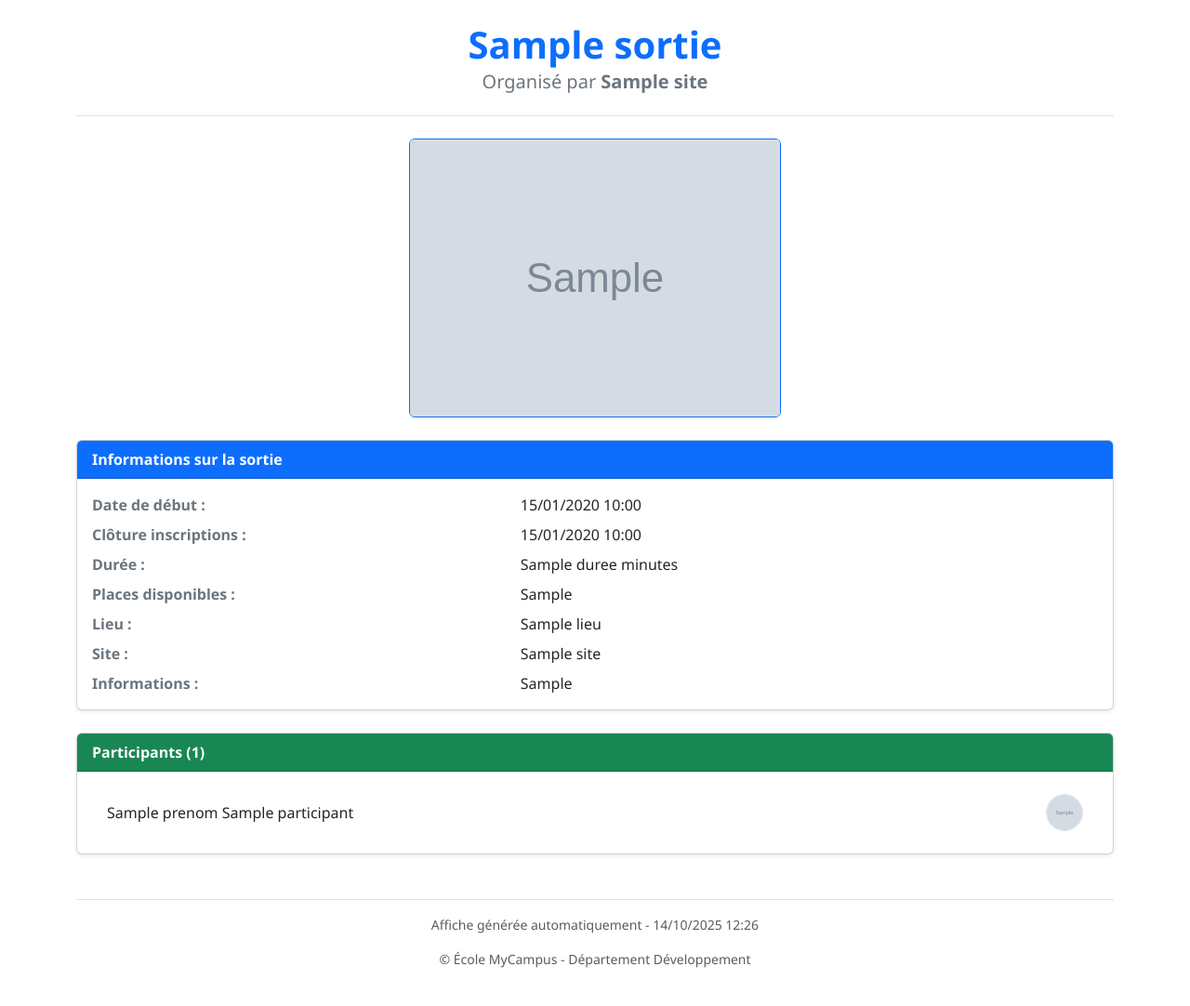
After one commit to RudyGUILLAUME/sorties.com, a Symfony app: template templates/sortie/pdf.html.twig in a window 1280 px wide. The commit adds this page. Shown: the whole page at 93% size. Run offline with Twig, Linux system fonts and the light colour scheme; the template is opened without the code that fills it: most values are stand-ins (such as "Sample title", 1, 10 or a date in 2020); grey boxes marked "Sample" are stand-in pictures; some libraries are stand-ins or nearby versions.

Commit message:
Export pdf Controller + design render pdf et bouton d'export

```diff
--- a/composer.json
+++ b/composer.json
@@ -12,6 +12,7 @@
         "doctrine/doctrine-fixtures-bundle": "^4.1",
         "doctrine/doctrine-migrations-bundle": "^3.4",
         "doctrine/orm": "^3.5",
+        "dompdf/dompdf": "^3.1",
         "fakerphp/faker": "^1.24",
         "phpdocumentor/reflection-docblock": "^5.6",
         "phpstan/phpdoc-parser": "^2.3",
--- /dev/null
+++ b/templates/sortie/pdf.html.twig
@@ -0,0 +1,100 @@
+<!DOCTYPE html>
+<html lang="fr">
+<head>
+    <meta charset="UTF-8">
+    <meta name="viewport" content="width=device-width, initial-scale=1.0">
+    <link href="https://cdn.jsdelivr.net/npm/bootstrap@5.3.2/dist/css/bootstrap.min.css" rel="stylesheet">
+</head>
+<body>
+{% block body %}
+    <div class="container py-4" style="font-family: 'Segoe UI', Arial, sans-serif;">
+        <!-- HEADER -->
+        <div class="text-center mb-4 border-bottom pb-3">
+            <h1 class="fw-bold text-primary mb-1">{{ sortie.nom }}</h1>
+            <h5 class="text-secondary">Organisé par <strong>{{ sortie.site.nom }}</strong></h5>
+        </div>
+
+        <!-- IMAGE -->
+        {% if sortie.imagePrincipale %}
+            <div class="text-center mb-4">
+                <img src="{{ absolute_url(asset('images/sorties/' ~ sortie.imagePrincipale)) }}"
+                     alt="Image de {{ sortie.nom }}"
+                     class="img-fluid rounded border border-primary"
+                     style="max-height: 300px;">
+            </div>
+        {% endif %}
+
+        <!-- INFORMATIONS -->
+        <div class="card shadow-sm mb-4">
+            <div class="card-header bg-primary text-white fw-bold">
+                Informations sur la sortie
+            </div>
+            <div class="card-body">
+                <div class="row mb-2">
+                    <div class="col-5 fw-semibold text-secondary">Date de début :</div>
+                    <div class="col-7">{{ sortie.dateHeureDebut|date('d/m/Y H:i') }}</div>
+                </div>
+                <div class="row mb-2">
+                    <div class="col-5 fw-semibold text-secondary">Clôture inscriptions :</div>
+                    <div class="col-7">{{ sortie.dateLimiteInscription|date('d/m/Y H:i') }}</div>
+                </div>
+                <div class="row mb-2">
+                    <div class="col-5 fw-semibold text-secondary">Durée :</div>
+                    <div class="col-7">{{ sortie.duree }} minutes</div>
+                </div>
+                <div class="row mb-2">
+                    <div class="col-5 fw-semibold text-secondary">Places disponibles :</div>
+                    <div class="col-7">{{ sortie.nbInscriptionsMax }}</div>
+                </div>
+                <div class="row mb-2">
+                    <div class="col-5 fw-semibold text-secondary">Lieu :</div>
+                    <div class="col-7">{{ sortie.lieu.nom }}</div>
+                </div>
+                <div class="row mb-2">
+                    <div class="col-5 fw-semibold text-secondary">Site :</div>
+                    <div class="col-7">{{ sortie.site.nom }}</div>
+                </div>
+                <div class="row">
+                    <div class="col-5 fw-semibold text-secondary">Informations :</div>
+                    <div class="col-7">{{ sortie.infosSortie }}</div>
+                </div>
+            </div>
+        </div>
+
+        <!-- PARTICIPANTS -->
+        <div class="card shadow-sm mb-4">
+            <div class="card-header bg-success text-white fw-bold">
+                Participants ({{ sortie.participants|length }})
+            </div>
+            <div class="card-body">
+                {% if sortie.participants is not empty %}
+                    <ul class="list-group list-group-flush">
+                        {% for participant in sortie.participants %}
+                            <li class="list-group-item d-flex justify-content-between align-items-center">
+                                <span>{{ participant.prenom }} {{ participant.nom }}</span>
+                                {% if participant.imageProfil %}
+                                    <img src="{{ absolute_url(asset('images/uploads/' ~ participant.imageProfil)) }}"
+                                         alt="Photo de {{ participant.prenom }}"
+                                         class="rounded-circle border"
+                                         width="40" height="40">
+                                {% endif %}
+                            </li>
+                        {% endfor %}
+                    </ul>
+                {% else %}
+                    <p class="text-muted fst-italic">Aucun participant pour le moment.</p>
+                {% endif %}
+            </div>
+        </div>
+
+        <!-- PIED DE PAGE -->
+        <div class="text-center mt-5 pt-3 border-top text-muted small">
+            <p>Affiche générée automatiquement - {{ "now"|date("d/m/Y H:i") }}</p>
+            <p>© École MyCampus - Département Développement</p>
+        </div>
+    </div>
+{% endblock %}
+
+<script src="https://cdn.jsdelivr.net/npm/bootstrap@5.3.2/dist/js/bootstrap.bundle.min.js"></script>
+</body>
+</html>
```
Also changed, not shown: src/Controller/ExportPdfController.php (added, +53 -0 lines), templates/sortie/show.html.twig (+5 -2 lines), 1 other file.
